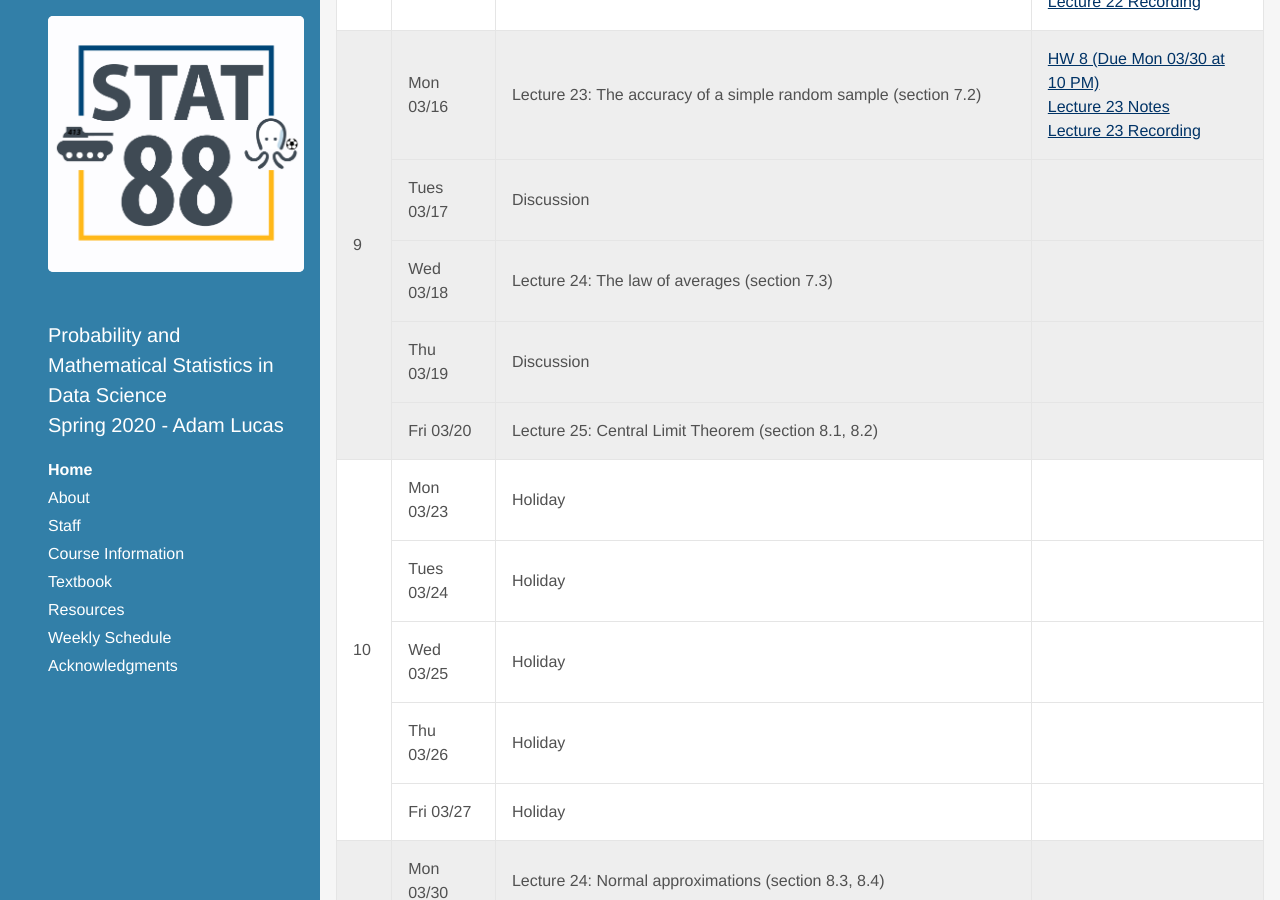
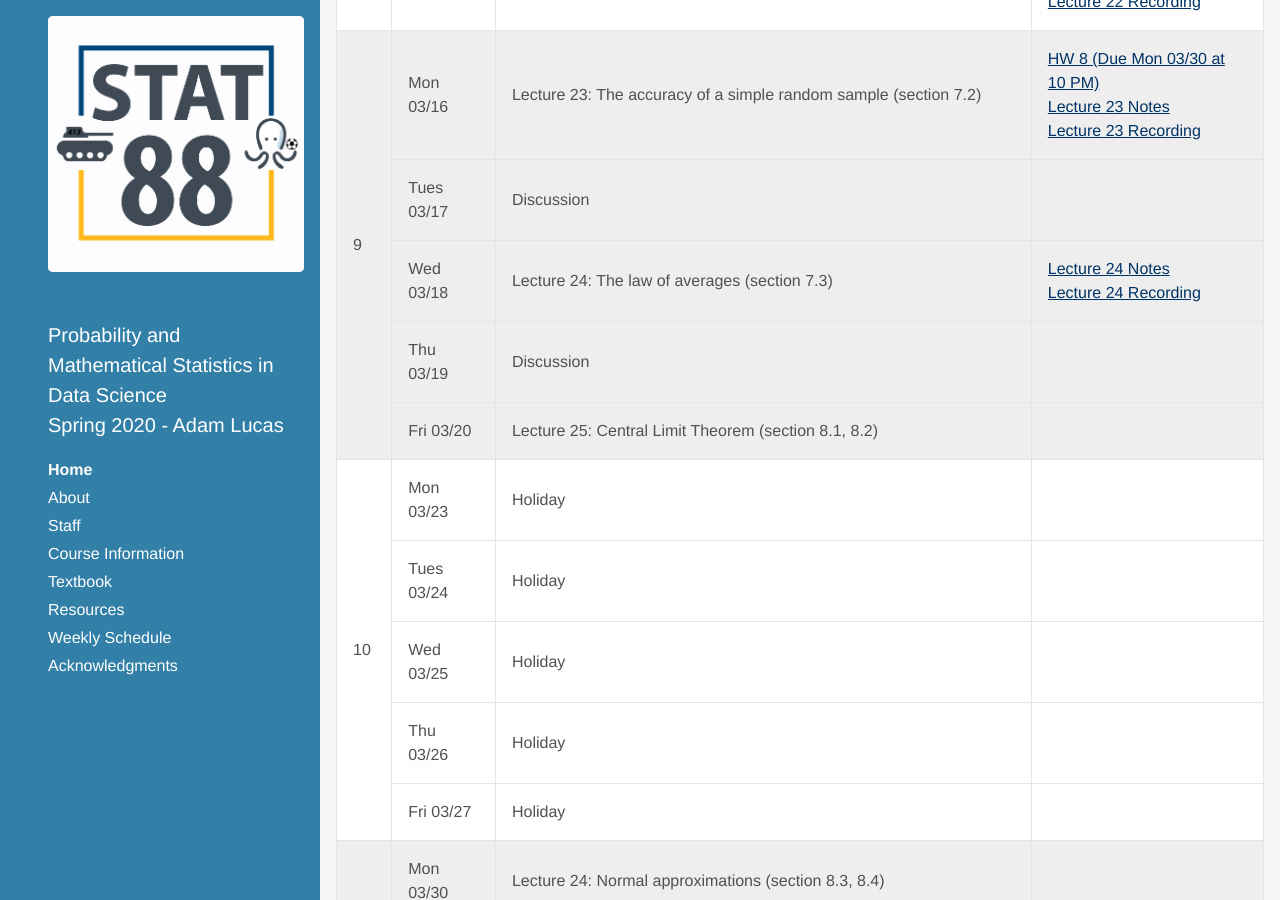
Before and after one commit to stat88/stat88.github.io, a Jekyll site: the page built from index.html, in a window 1280 px wide and 900 px high, scrolled down 3763 px. Built offline with Jekyll 4.4.1, drawn with Linux system fonts in a browser that asks for light colours; some web fonts are replaced; the list of posts is cut into pages by our own code.

Commit message:
add notes

```diff
--- a/_data/syllabus2.yml
+++ b/_data/syllabus2.yml
@@ -237,6 +237,11 @@ weeks:
       content: "Discussion"
     - date: Wed 03/18
       content: "Lecture 24: The law of averages (section 7.3)"
+      assignments:
+      - name: "Lecture 24 Notes"
+        url: http://stat88.org/assets/notes/Lec24.pdf
+      - name: "Lecture 24 Recording"
+        url: https://berkeley.zoom.us/rec/play/vpF7f7yp_TI3S9ecsgSDUaR9W464J6KsgSJKrPUOn0zjUSNXOgLyZbpHMeV7sIFY1H1LAWqp4fEESSw5?autoplay=true&startTime=1584565375000
     - date: Thu 03/19
       content: "Discussion"
     - date: Fri 03/20
```
Also changed, not shown: 1 other file.
